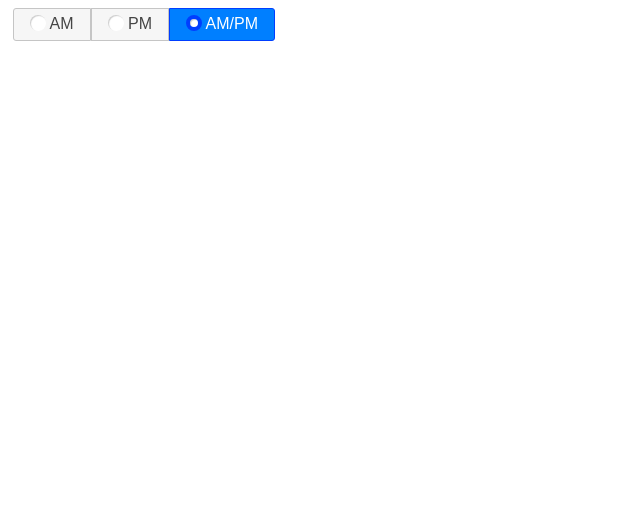
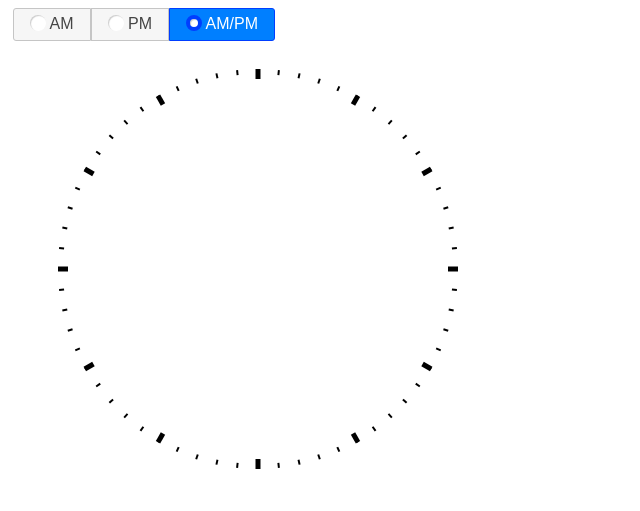
Before and after one commit to JoHae/jQueryClockIntervalPicker, a plain HTML site: page example/index.html in a window 1280 px wide. Shown: the whole page, without its empty margins (0-640 px from the left). Drawn offline with nearby package versions, Linux system fonts and the light colour scheme.

Commit message:
added lib to example

```diff
--- a/example/index.html
+++ b/example/index.html
@@ -8,7 +8,7 @@
 
     <script src="http://code.jquery.com/jquery-2.2.1.min.js"></script>
     <script src="http://code.jquery.com/ui/1.11.3/jquery-ui.min.js"></script>
-    <script src="../jquery.svg.js"></script>
+    <script src="../lib/jquery.svg.js"></script>
     <script src="../jquery.clockIntervalPicker.js"></script>
 
 	<script>
```
